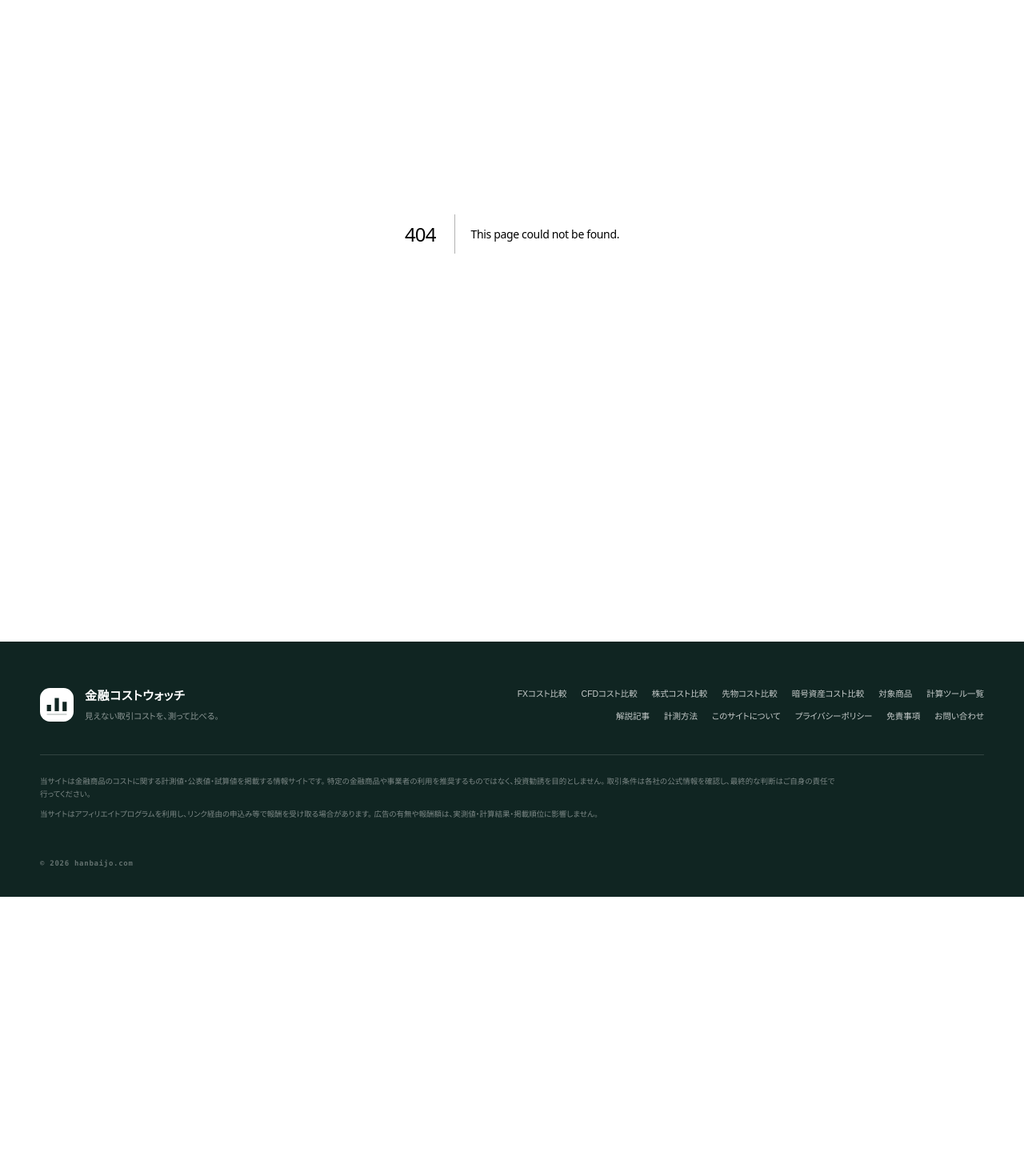
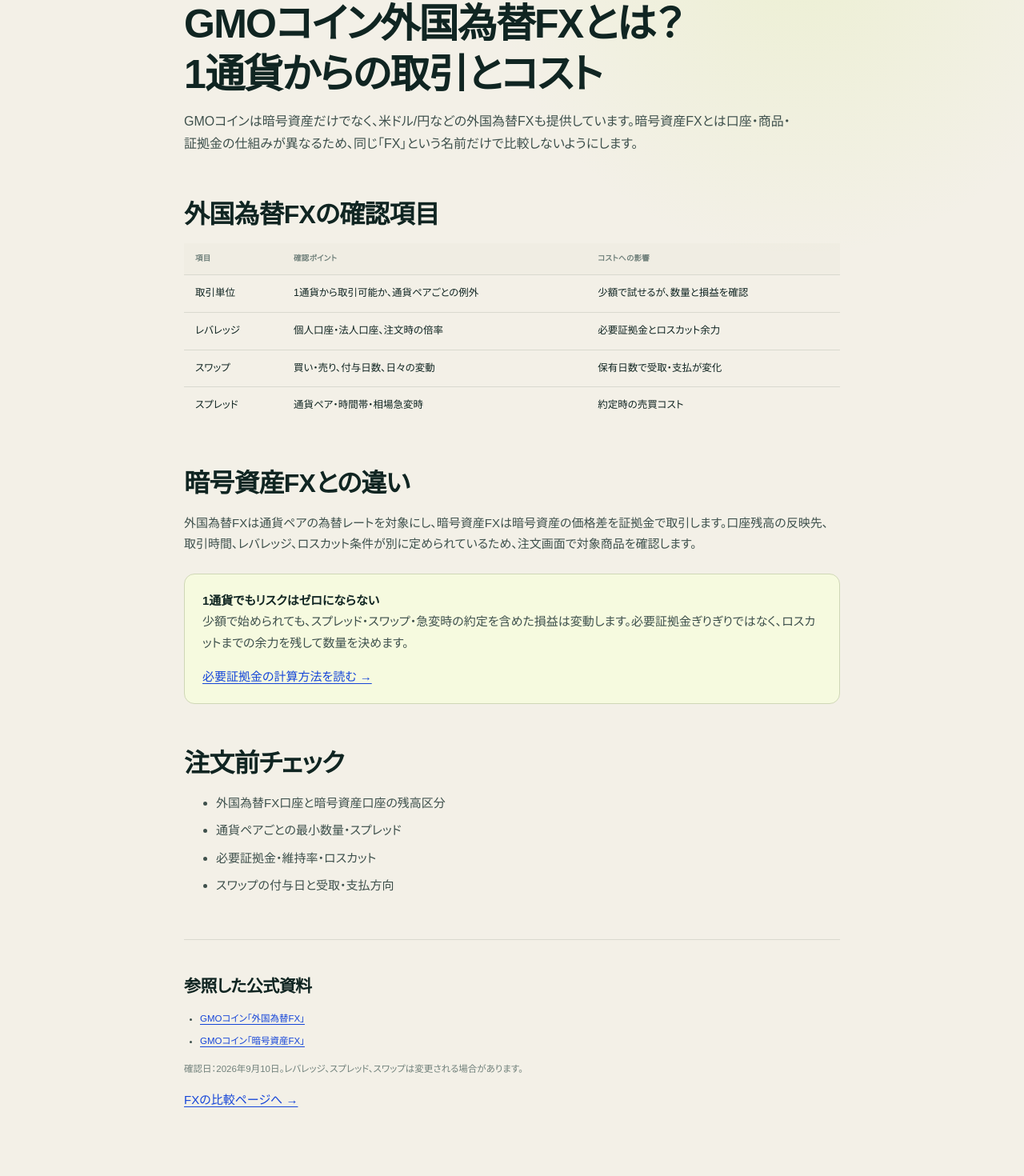
Before and after one commit to mrok18/hanbaijo, a Next.js app: page /articles/gmo-coin-forex-fx in a window 1280 px wide. Before the commit this address had no page. Shown: the part 185-1655 px from the top of the page at 80% size. Before the commit the page ends 1306 px from the top, so only its background shows below. Built offline with nearby package versions, Linux system fonts and the light colour scheme.

Commit message:
Add GMO Coin API and forex guides

```diff
--- /dev/null
+++ b/app/articles/gmo-coin-forex-fx/page.tsx
@@ -0,0 +1,15 @@
+import type { Metadata } from 'next';
+import Link from 'next/link';
+
+export const metadata: Metadata = { title: 'GMOコイン外国為替FXとは？1通貨・レバレッジ・スワップを確認', description: 'GMOコインの外国為替FXを、1通貨取引、レバレッジ、スワップポイント、証拠金の確認項目で整理します。' };
+
+export default function Page() { return <article>
+  <p className="page-kicker">GMOコイン / FX</p><h1>GMOコイン外国為替FXとは？<br />1通貨からの取引とコスト</h1>
+  <p className="lede">GMOコインは暗号資産だけでなく、米ドル/円などの外国為替FXも提供しています。暗号資産FXとは口座・商品・証拠金の仕組みが異なるため、同じ「FX」という名前だけで比較しないようにします。</p>
+  <h2>外国為替FXの確認項目</h2><div className="table-scroll"><table className="rates"><thead><tr><th>項目</th><th>確認ポイント</th><th>コストへの影響</th></tr></thead><tbody><tr><td>取引単位</td><td>1通貨から取引可能か、通貨ペアごとの例外</td><td>少額で試せるが、数量と損益を確認</td></tr><tr><td>レバレッジ</td><td>個人口座・法人口座、注文時の倍率</td><td>必要証拠金とロスカット余力</td></tr><tr><td>スワップ</td><td>買い・売り、付与日数、日々の変動</td><td>保有日数で受取・支払が変化</td></tr><tr><td>スプレッド</td><td>通貨ペア・時間帯・相場急変時</td><td>約定時の売買コスト</td></tr></tbody></table></div>
+  <h2>暗号資産FXとの違い</h2><p>外国為替FXは通貨ペアの為替レートを対象にし、暗号資産FXは暗号資産の価格差を証拠金で取引します。口座残高の反映先、取引時間、レバレッジ、ロスカット条件が別に定められているため、注文画面で対象商品を確認します。</p>
+  <div className="callout"><strong>1通貨でもリスクはゼロにならない</strong><p>少額で始められても、スプレッド・スワップ・急変時の約定を含めた損益は変動します。必要証拠金ぎりぎりではなく、ロスカットまでの余力を残して数量を決めます。</p><Link href="/articles/fx-required-margin">必要証拠金の計算方法を読む →</Link></div>
+  <h2>注文前チェック</h2><ul><li>外国為替FX口座と暗号資産口座の残高区分</li><li>通貨ペアごとの最小数量・スプレッド</li><li>必要証拠金・維持率・ロスカット</li><li>スワップの付与日と受取・支払方向</li></ul>
+  <section className="article-sources" aria-labelledby="sources"><h2 id="sources">参照した公式資料</h2><ul><li><a href="https://coin.z.com/jp/corp/product/info/fx/" target="_blank" rel="noopener noreferrer">GMOコイン「外国為替FX」</a></li><li><a href="https://coin.z.com/jp/corp/product/info/margin/" target="_blank" rel="noopener noreferrer">GMOコイン「暗号資産FX」</a></li></ul><p>確認日：2026年9月10日。レバレッジ、スプレッド、スワップは変更される場合があります。</p></section>
+  <p><Link href="/fx">FXの比較ページへ →</Link></p>
+</article>; }
--- a/app/articles/posts.ts
+++ b/app/articles/posts.ts
@@ -82,6 +82,8 @@ export const POSTS = [
   { slug: 'gmo-coin-trading-fees', category: '暗号資産・GMOコイン', title: 'GMOコインの取引手数料｜販売所・取引所・暗号資産FXを比較', desc: '販売所、取引所、暗号資産FXを、手数料・スプレッド・証拠金の違いから整理する。' },
   { slug: 'gmo-coin-deposit-withdrawal', category: '暗号資産・GMOコイン', title: 'GMOコインの入出金｜即時入金・振込・出金手数料と反映時間', desc: '日本円・暗号資産の入出金を、手数料、反映、名義・ネットワークの注意点で整理する。' },
   { slug: 'gmo-coin-crypto-fx', category: '暗号資産FX・GMOコイン', title: 'GMOコイン暗号資産FXとは？2倍レバレッジ・証拠金・リスク', desc: '現物との違い、2倍レバレッジ、必要証拠金、維持率・ロスカットの確認項目を整理する。' },
+  { slug: 'gmo-coin-api-public-private', category: '暗号資産・GMOコイン', title: 'GMOコインAPIの使い方｜Public APIとPrivate APIの違い', desc: 'レート・板情報を取得するPublic APIと、残高・注文に使うPrivate APIを権限と管理方法から整理する。' },
+  { slug: 'gmo-coin-forex-fx', category: 'FX・GMOコイン', title: 'GMOコイン外国為替FXとは？1通貨・レバレッジ・スワップを確認', desc: '外国為替FXと暗号資産FXを分け、1通貨取引、証拠金、スプレッド、スワップの確認項目を整理する。' },
   { slug: 'crypto-tax-reform-start-date', category: '暗号資産・税制', title: '暗号資産の分離課税はいつから？税制改正の対象・20％・損失繰越', desc: '改正金商法の施行日から決まる開始時期、特定暗号資産、20％分離課税、3年繰越、デリバティブの扱いを整理する。' },
   { slug: 'fx-profit-loss-offset-tax', category: 'FX・税金', title: 'FXの損益通算は何とできる？CFD・先物・株・暗号資産を整理', desc: '国内FXと一定のCFD・先物、株式、暗号資産の損益通算可否と、3年間の損失繰越に必要な申告を整理する。' },
   { slug: 'fx-multiple-accounts-cost-risk', category: 'FX・口座管理', title: 'FX口座を複数持つメリット・デメリット｜資金と損益の管理方法', desc: '2社以上を使い分ける利点と、証拠金の分散、ロスカット、損益集計、管理負担などの注意点を整理する。' },
```
Also changed, not shown: app/articles/gmo-coin-api-public-private/page.tsx (added, +15 -0 lines).
